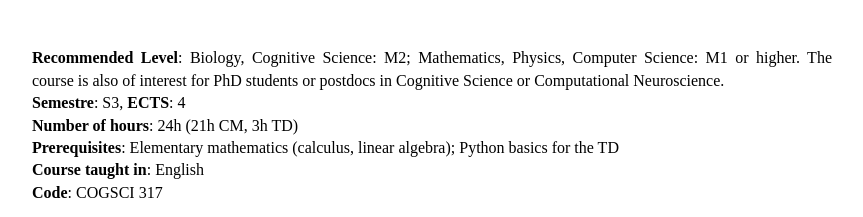
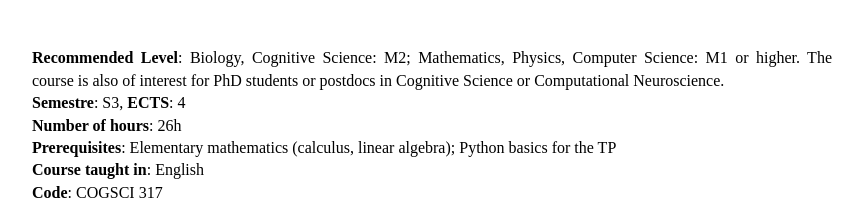
Before and after one commit to l-bg/dlcm, a plain HTML site: page index.html in a window 1280 px wide. Shown: the part 151-368 px from the top of the page, without its empty margins (208-1071 px from the left). Drawn offline with Linux system fonts and the light colour scheme.

Commit message:
update information

```diff
--- a/index.html
+++ b/index.html
@@ -16,8 +16,8 @@ h1 {line-height: 1.4}
 <p>
 <b>Recommended Level</b>: Biology, Cognitive Science: M2; Mathematics, Physics, Computer Science: M1 or higher. The course is also of interest for PhD students or postdocs in Cognitive Science or Computational Neuroscience. <br>
 <b>Semestre</b>: S3, <b>ECTS</b>: 4 <br>
-<b>Number of hours</b>: 24h (21h CM, 3h TD) <br>
-<b>Prerequisites</b>: Elementary mathematics (calculus, linear algebra); Python basics for the TD <br>
+<b>Number of hours</b>: 26h <br>
+<b>Prerequisites</b>: Elementary mathematics (calculus, linear algebra); Python basics for the TP <br>
 <b>Course taught in</b>: English <br>
 <b>Code</b>: COGSCI 317
 </p>
```
